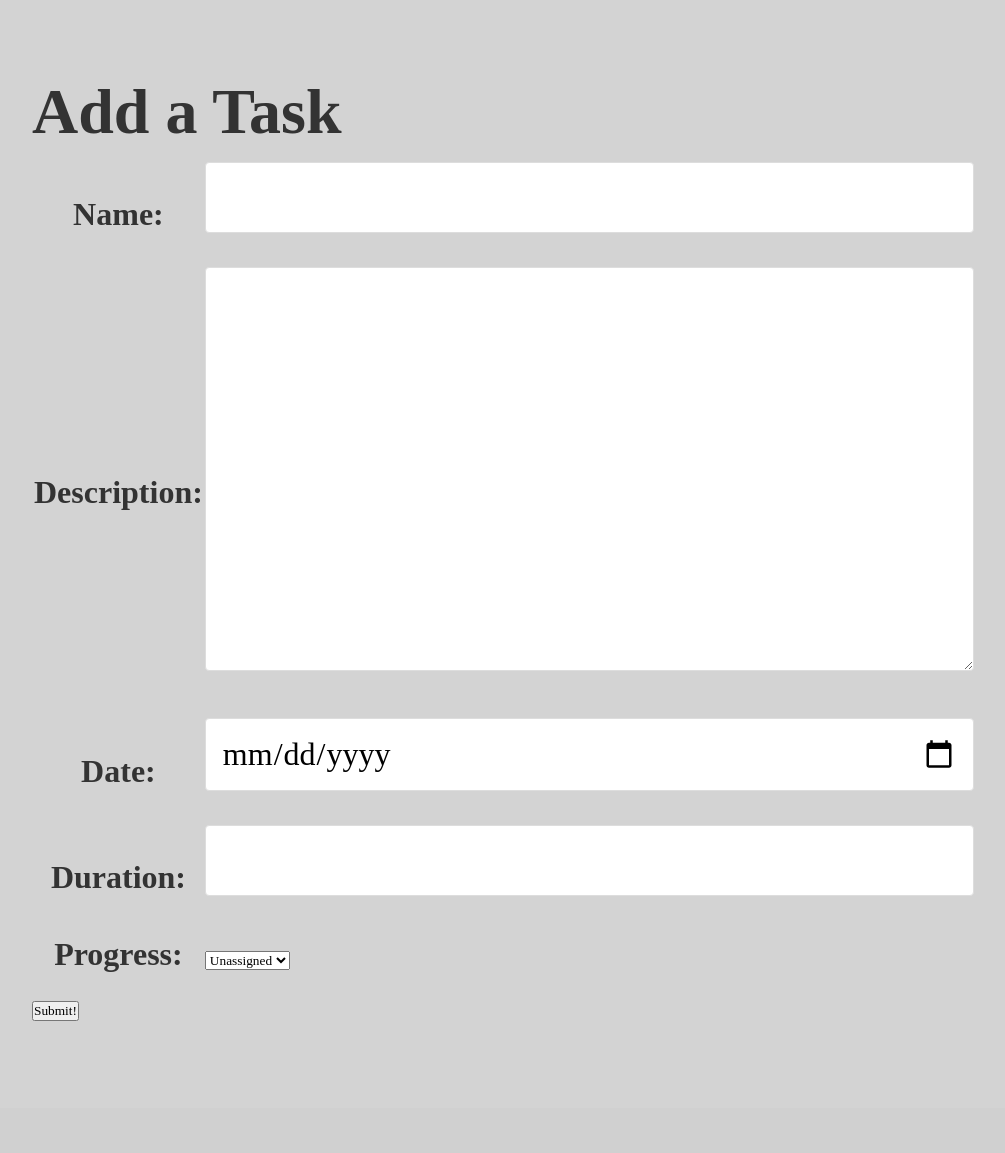
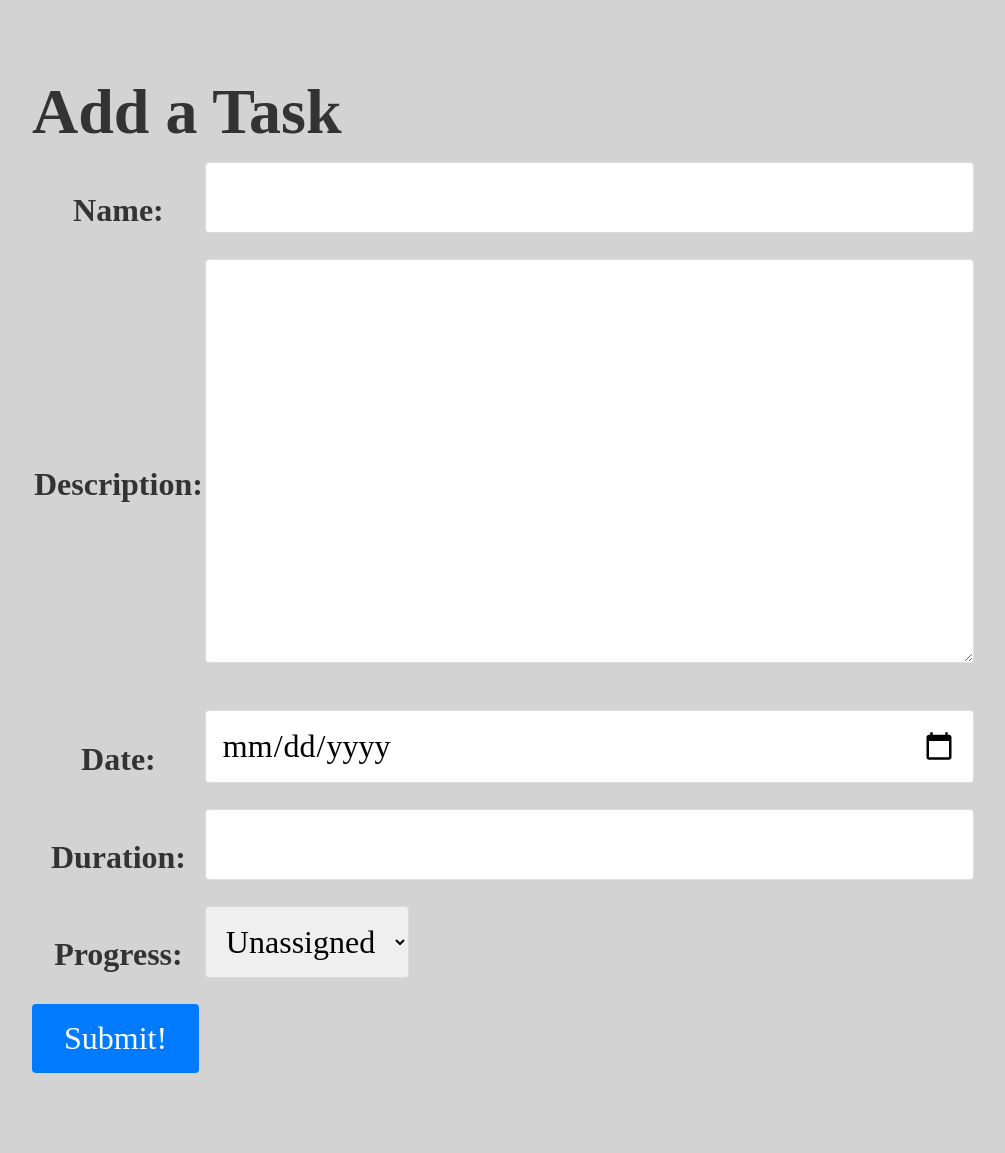
Before and after one commit to EddieC97/Task-Flow, a Django app: page /tasks/create/ in a window 1280 px wide. Shown: the part 440-1593 px from the top of the page, without its empty margins (40-1045 px from the left). Before the commit the page ends 1461 px from the top, so only its background shows below. Run offline with Django 5.2, Linux system fonts and the light colour scheme; the visitor is signed in with stand-in values (Sample User, id 1).

Commit message:
stle task_form.html+ update form.css

```diff
--- a/main_app/static/css/form.css
+++ b/main_app/static/css/form.css
@@ -82,3 +82,26 @@ body {
     outline: none;
     border: 2px solid #0056b3;
 }
+
+.task-form input, select{
+    padding: 1rem;
+    font-size: 2rem;
+    border: 1px solid #ddd;
+    border-radius: 4px;
+    margin-bottom: 1.5rem;
+}
+
+
+.task-form button {
+    padding: 1rem 2rem;
+    font-size: 2rem;
+    background-color: #007bff;
+    color: white;
+    border: none;
+    border-radius: 4px;
+    cursor: pointer;
+}
+
+.task-form button:hover {
+    background-color: #0056b3;
+}
--- a/main_app/templates/main_app/task_form.html
+++ b/main_app/templates/main_app/task_form.html
@@ -13,7 +13,7 @@
     {% endif %}
 </div>
 
-<form action="" method="post">
+<form action="" method="post" class="task-form">
     {% csrf_token %}
     <table>
         {{form.as_table}}
```
